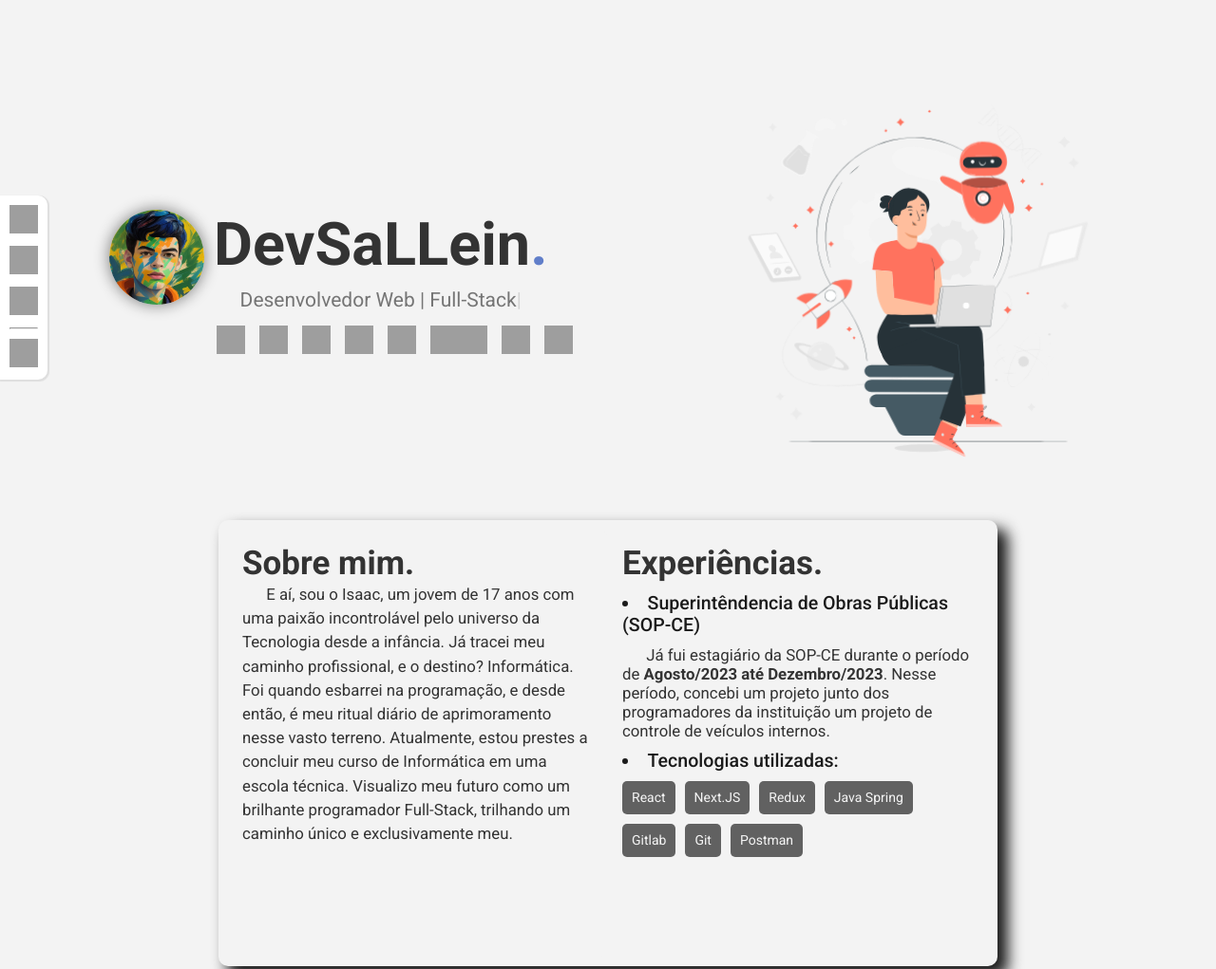
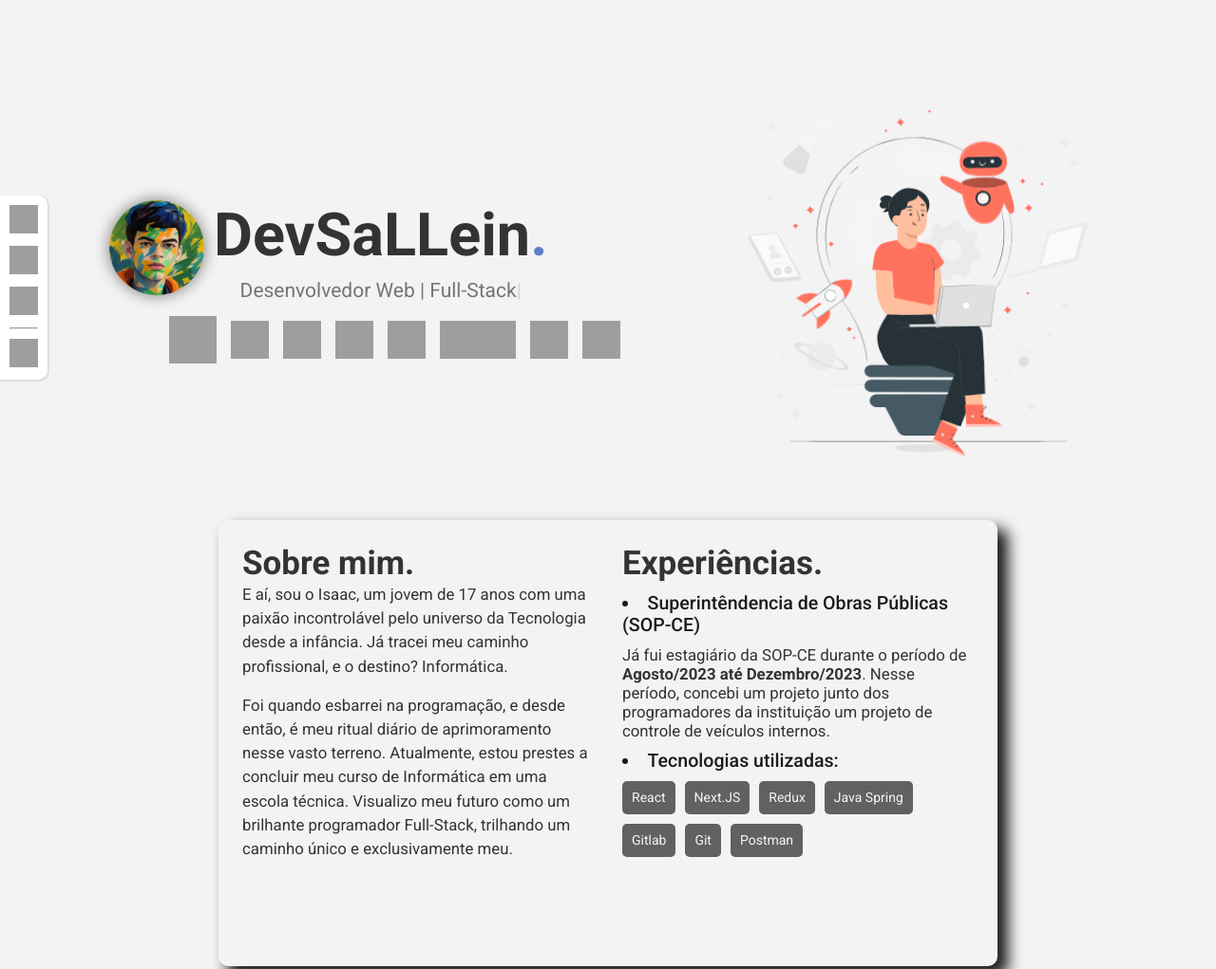
Before and after one commit to DevSaLLein/Portfolio, a website: page index.html in a window 1280 px wide. Shown: the top 1021 px of the page at 95% size. Drawn offline with nearby package versions, Linux system fonts and the light colour scheme; grey boxes are pictures that could not be loaded.

Commit message:
changes: size tecnologies and paragraphs

```diff
--- a/index.html
+++ b/index.html
@@ -66,12 +66,12 @@
                     </div>
                 </div>
                 <span class="tecnologies">
-                    <img class="img__icon" src="https://icon-library.com/images/html5-icon/html5-icon-13.jpg" alt="html__icon">
+                    <img class="img__icon" src="https://icon-library.com/images/html5-icon/html5-icon-13.jpg" alt="html__icon" style="height: 50px; width: 50px;">
                     <img class="img__icon"src="https://www.logolynx.com/images/logolynx/s_0d/0d35ef6c8d4fdaf0590228404dc6448b.png" alt="css__icon">
                     <img class="img__icon" src="https://seeklogo.net/wp-content/uploads/2020/09/react-logo.png" alt="react__icon">
                     <img class="img__icon" src="https://www.pngrepo.com/png/374146/180/typescript-official.png" alt="typescript__icon">
                     <img class="img__icon" src="https://images.vexels.com/media/users/3/166403/isolated/preview/a5a33bf3004830a2bd581e9fa65de660-javascript-programming-language-icon-by-vexels.png" alt="javascript__icon">
-                    <img class="img__icon" src="https://www.dariawan.com/media/images/tutorial-spring-logo.width-1024.png" alt="javaspringboot__icon" style="width: 60px;">
+                    <img class="img__icon" src="https://www.dariawan.com/media/images/tutorial-spring-logo.width-1024.png" alt="javaspringboot__icon" style="width: 80px;">
                     <img class="img__icon" src="https://pngimg.com/uploads/php/php_PNG34.png" alt="php__icon">
                     <img src="https://seeklogo.com/images/V/vite-logo-BFD4283991-seeklogo.com.png" alt="vite__icon" class="img__icon">
                 </span>
@@ -87,7 +87,11 @@
             <section class="aboutMe__content" id="about">
                 <h2 class="title">Sobre mim.</h2>
                 <p class="apresentation paragrafo">
-                    E aí, sou o Isaac, um jovem de 17 anos com uma paixão incontrolável pelo universo da Tecnologia desde a infância. Já tracei meu caminho profissional, e o destino? Informática. Foi quando esbarrei na programação, e desde então, é meu ritual diário de aprimoramento nesse vasto terreno. Atualmente, estou prestes a concluir meu curso de Informática em uma escola técnica. Visualizo meu futuro como um brilhante programador Full-Stack, trilhando um caminho único e exclusivamente meu.
+                    E aí, sou o Isaac, um jovem de 17 anos com uma paixão incontrolável pelo universo da Tecnologia desde a infância. Já tracei meu caminho profissional, e o destino? Informática.
+                </p>
+                <br>
+                <p class="apresentation paragrafo">
+                    Foi quando esbarrei na programação, e desde então, é meu ritual diário de aprimoramento nesse vasto terreno. Atualmente, estou prestes a concluir meu curso de Informática em uma escola técnica. Visualizo meu futuro como um brilhante programador Full-Stack, trilhando um caminho único e exclusivamente meu.
                 </p>
             </section>
 
--- a/script/buttonSwitcher.js
+++ b/script/buttonSwitcher.js
@@ -10,8 +10,6 @@ rollButton.addEventListener('click', handleRollButtonClick);
 window.addEventListener('scroll', () => {
     if ( window.pageYOffset > 100) {
         rollButton__container.classList.add("activeRollButton");
-
-        console.log('ativado');
     } else {
         rollButton__container.classList.remove("activeRollButton");
     }
--- a/style/home.css
+++ b/style/home.css
@@ -100,8 +100,8 @@
 }
 
 .img__icon {
-    width: 30px;
-    height: 30px;
+    width: 40px;
+    height: 40px;
 }
 
 .tecnologies {
@@ -290,7 +290,7 @@ svg {
 }
 
 .project > img:hover {
-    transform: scale(1.3);
+    transform: scale(1.2);
 }
 
 .resume {
@@ -305,7 +305,7 @@ svg {
 
 .buttons {
     display: flex;
-    gap: 3px
+    gap: 7px
 }
 
 .buttons > button {
@@ -398,7 +398,6 @@ svg {
 }
 
 .paragrafo {
-    text-indent: 1.5em;
     font-size: var(--font-size-paragraph);
     color: var(--primary-color);
 }
```
